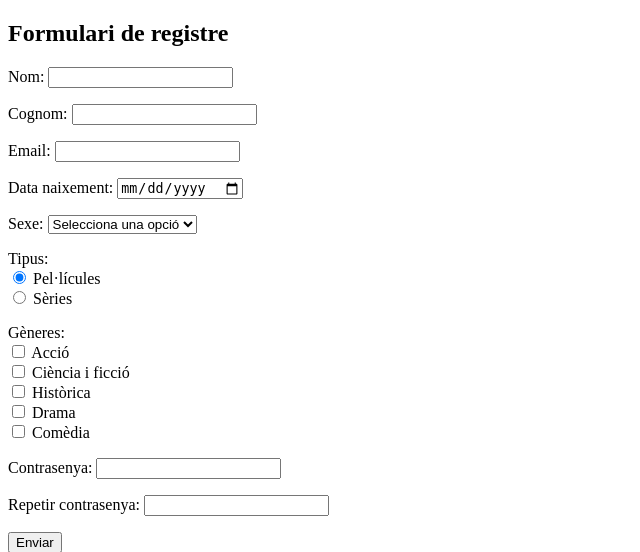
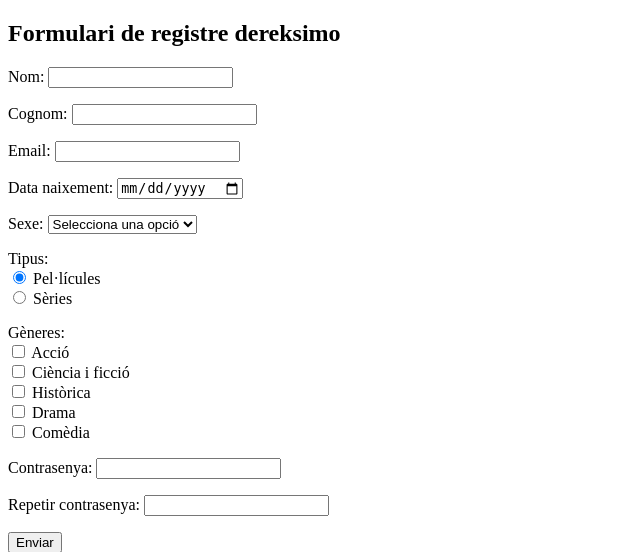
Before and after one commit to dereksimo/formulariDeRegistre, a Java web app: page /miniformulari.jsp in a window 1280 px wide. Shown: the top 552 px of the page, without its empty margins (0-640 px from the left). Run offline with Tomcat 11, a stand-in JSP engine, Linux system fonts and the light colour scheme.

Commit message:
Segon commit

```diff
--- a/src/main/webapp/miniformulari.jsp
+++ b/src/main/webapp/miniformulari.jsp
@@ -105,7 +105,7 @@
 </head>
 <body>
 
-    <h2>Formulari de registre</h2>
+    <h2>Formulari de registre dereksimo</h2>
 
     <form action="" method="POST">
 
```
